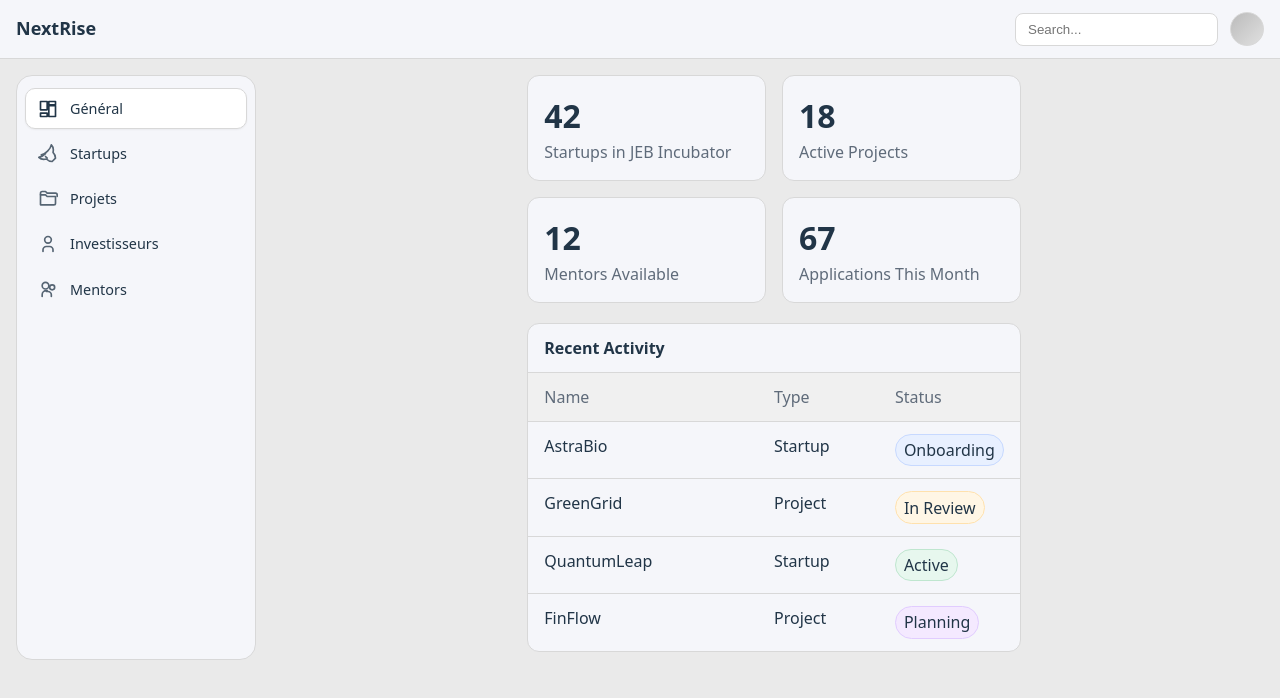
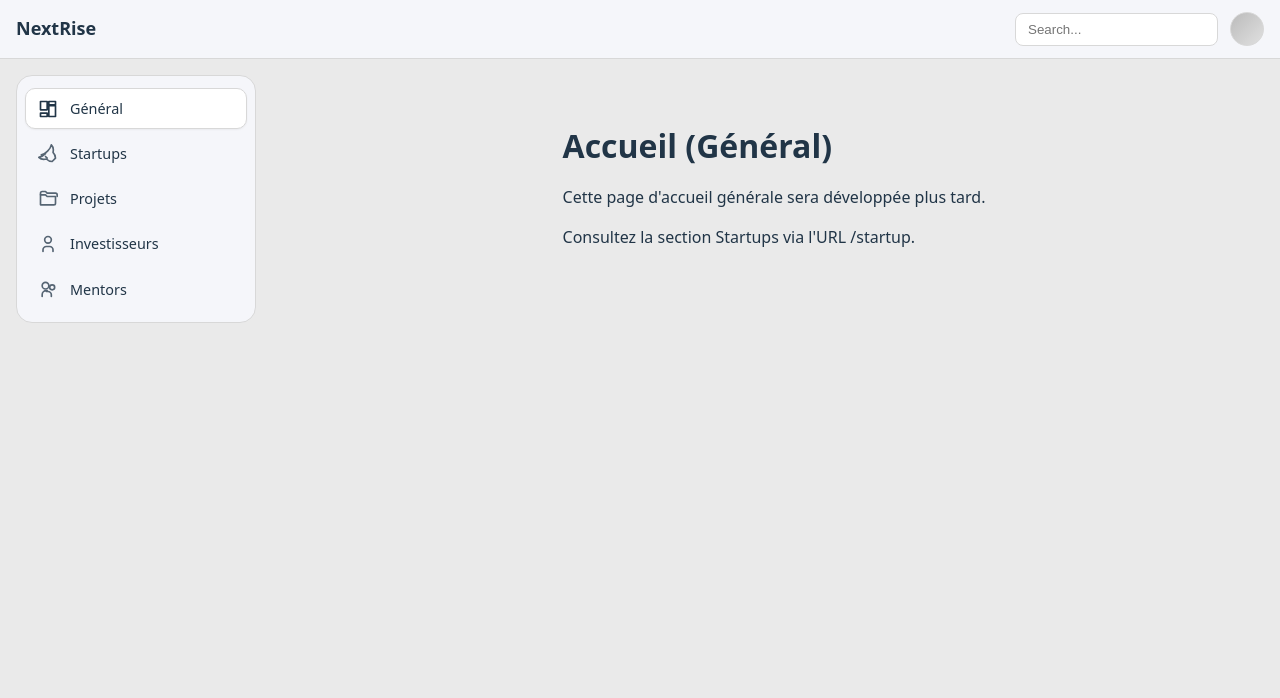
Before and after one commit to Aincrad-Flux/NextRise, a React (Vite) app in the folder frontend/: page / in a window 1280 px wide. Shown: the top 698 px of the page. Built offline with nearby package versions, Linux system fonts and the light colour scheme.

Commit message:
[refactor] implement routing in App component and enhance Home page content

```diff
--- a/frontend/src/App.jsx
+++ b/frontend/src/App.jsx
@@ -1,8 +1,17 @@
 import './App.css'
+import { BrowserRouter, Routes, Route } from 'react-router-dom'
 import Home from './pages/Home.jsx'
+import StartupHome from './pages/StartupHome.jsx'
 
 function App() {
-  return <Home />
+  return (
+    <BrowserRouter>
+      <Routes>
+        <Route path="/" element={<Home />} />
+        <Route path="/startup" element={<StartupHome />} />
+      </Routes>
+    </BrowserRouter>
+  )
 }
 
 export default App
--- a/frontend/src/pages/Home.jsx
+++ b/frontend/src/pages/Home.jsx
@@ -13,7 +13,13 @@ export default function Home() {
       <div className="layout">
         <Sidebar active={section} onSelect={setSection} />
         <main className="home-main">
-          {section === 'general' && <Dashboard />}
+          {section === 'general' && (
+            <div style={{ padding: '2rem' }}>
+              <h1>Accueil (Général)</h1>
+              <p>Cette page d'accueil générale sera développée plus tard.</p>
+              <p>Consultez la section Startups via l'URL /startup.</p>
+            </div>
+          )}
           {section !== 'general' && (
             <div className="placeholder panel">
               <div className="panel-header"><h2>{labelFor(section)}</h2></div>
```
